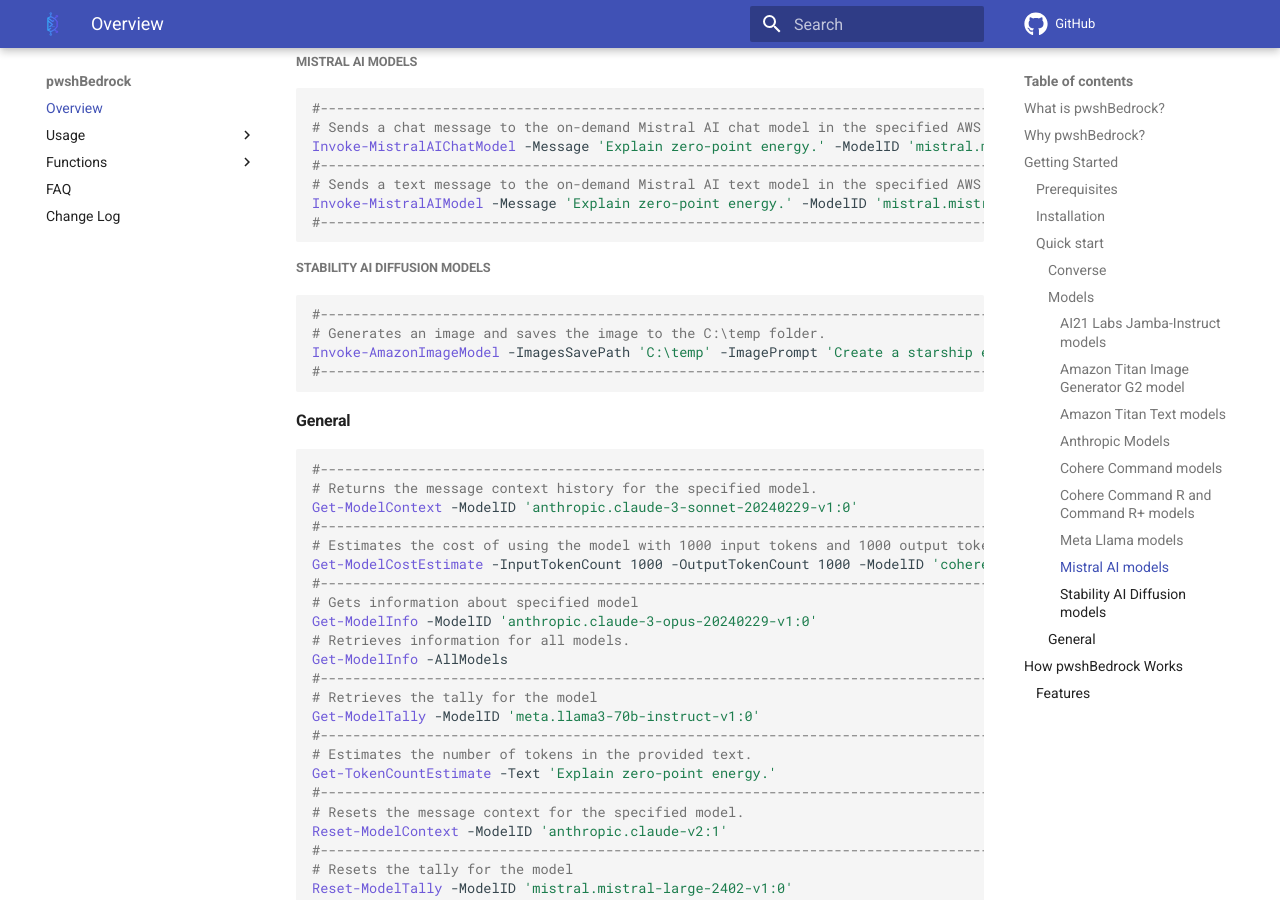
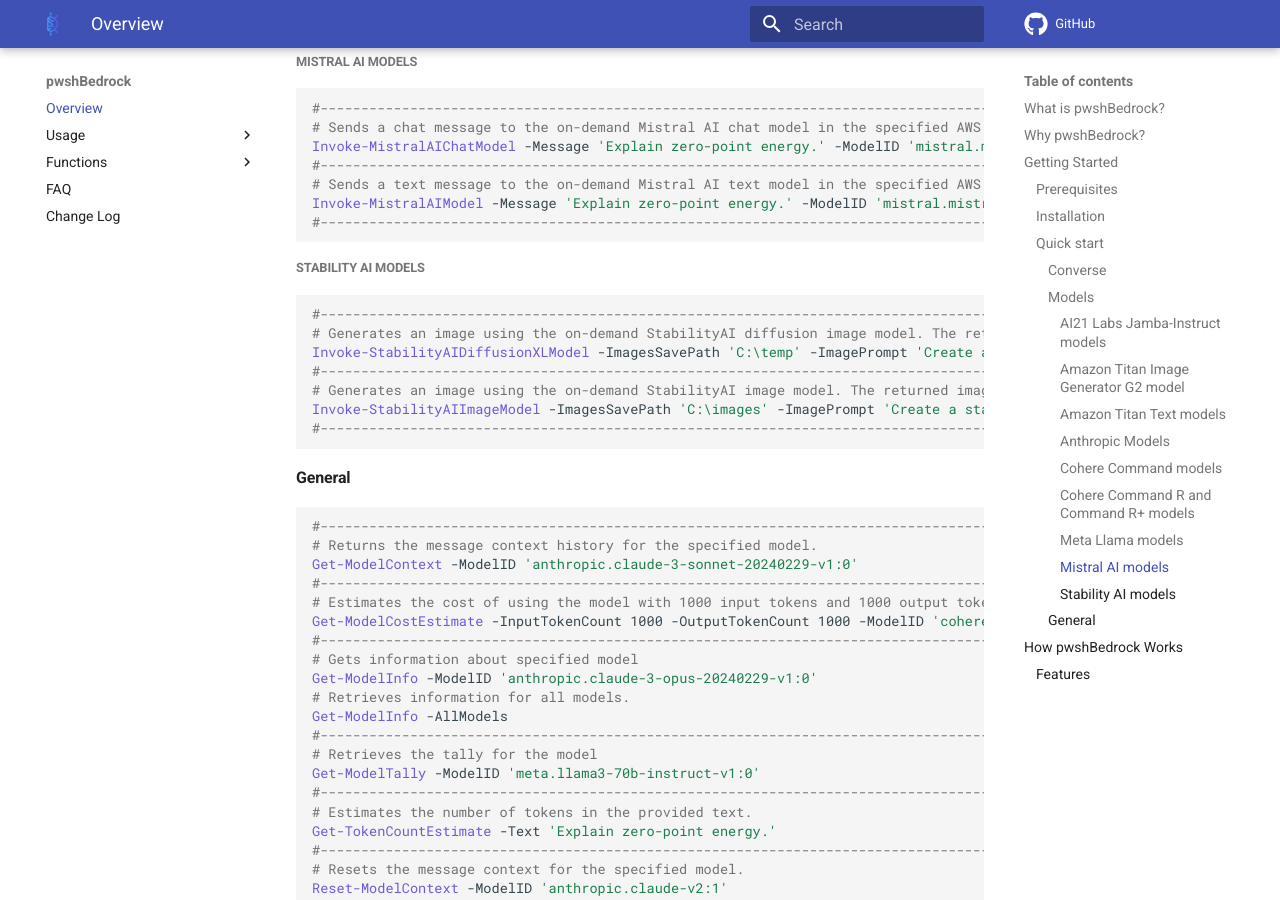
Before and after one commit to techthoughts2/pwshBedrock, an MkDocs documentation site: the page built from docs/index.md, in a window 1280 px wide and 900 px high, scrolled down 3310 px. Built offline with MkDocs 1.6.1 and Material for MkDocs 9.7.7, drawn with Linux system fonts in a browser that asks for light colours; comment, search, counter and statistics services are not loaded; some of the changed text lies outside the part shown.

Commit message:
updated examples

````diff
--- a/docs/index.md
+++ b/docs/index.md
@@ -135,13 +135,16 @@
 #------------------------------------------------------------------------------------------------
 ```
 
-##### Stability AI Diffusion models
+##### Stability AI models
 
 ```powershell
 #------------------------------------------------------------------------------------------------
-# Generates an image and saves the image to the C:\temp folder.
-Invoke-AmazonImageModel -ImagesSavePath 'C:\temp' -ImagePrompt 'Create a starship emerging from a nebula.' -ModelID 'stability.stable-diffusion-xl-v1' -Credential $awsCredential -Region 'us-west-2'
+# Generates an image using the on-demand StabilityAI diffusion image model. The returned image is saved to the provided output path.
+Invoke-StabilityAIDiffusionXLModel -ImagesSavePath 'C:\temp' -ImagePrompt 'Create a starship emerging from a nebula.' -ModelID 'stability.stable-diffusion-xl-v1' -Credential $awsCredential -Region 'us-west-2'
 #------------------------------------------------------------------------------------------------
+# Generates an image using the on-demand StabilityAI image model. The returned image is saved to the provided output path.
+Invoke-StabilityAIImageModel -ImagesSavePath 'C:\images' -ImagePrompt 'Create a starship emerging from a nebula.' -ModelID 'stability.stable-image-ultra-v1:0' -Credential $awsCredential -Region 'us-west-2'
+#-----------------------------------------------------------------------------------------------
 ```
 
 #### General
````
Also changed, not shown: other parts of docs/index.md (+1 -1 lines), README.md (+7 -4 lines).
